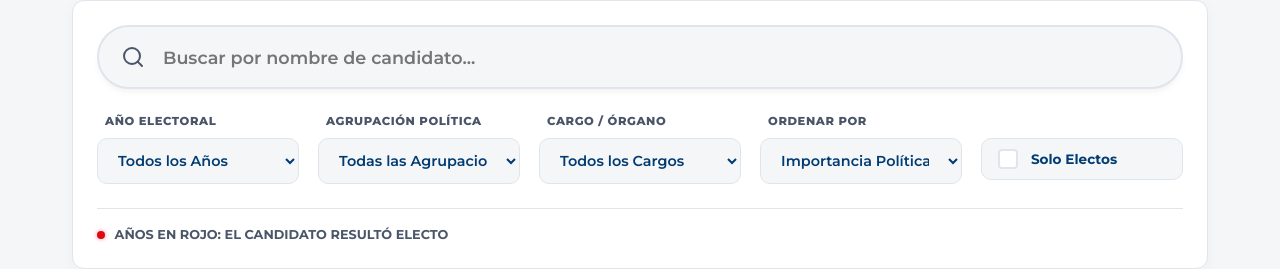
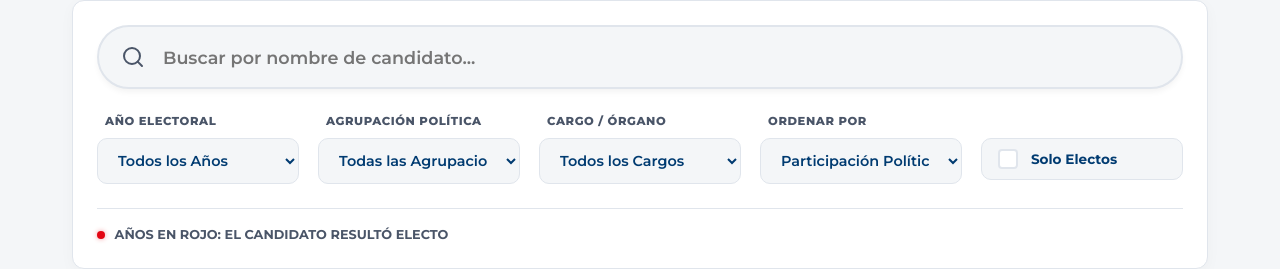
Before and after one commit to chagasalo/HistoricoCD_SL, a React (Vite) app: page /#candidates in a window 1280 px wide. Shown: the part 635-904 px from the top of the page. Built offline with nearby package versions, Linux system fonts and the light colour scheme.

Commit message:
feat: initialize React application with candidate data visualization and filtering logic

```diff
--- a/src/App.jsx
+++ b/src/App.jsx
@@ -522,7 +522,7 @@ export default function App() {
                     value={sortMode}
                     onChange={(e) => { setSortMode(e.target.value); setCurrentPage(1); }}
                   >
-                    <option value="mostLists">Importancia Política</option>
+                    <option value="mostLists">Participación Política</option>
                     <option value="alpha">Nombre (A-Z)</option>
                   </select>
                 </div>
```
